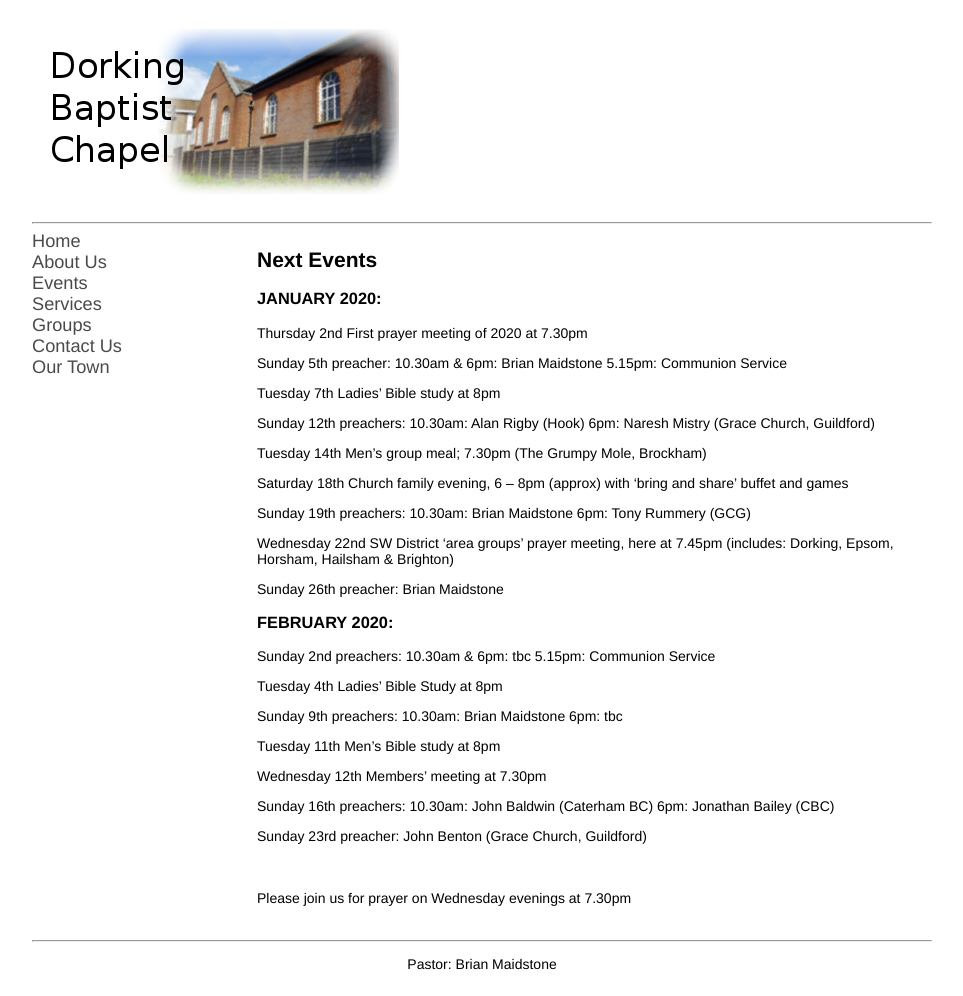
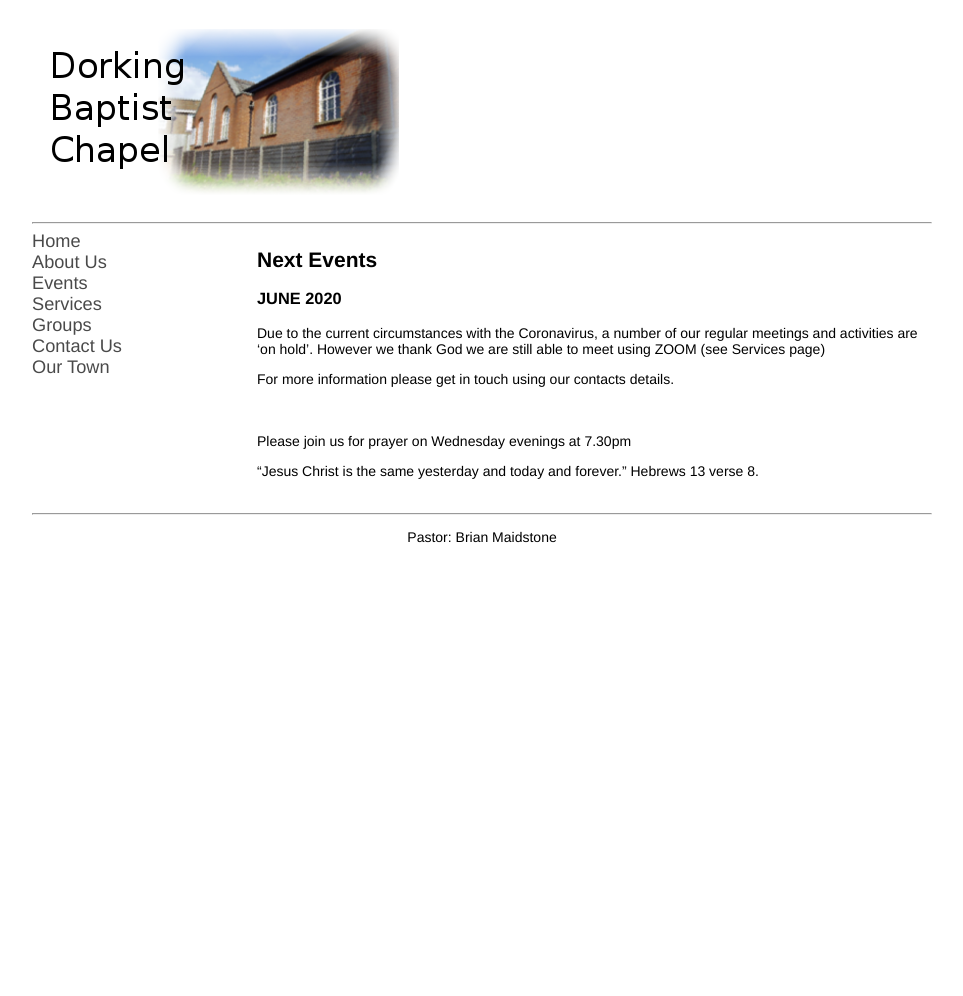
Before and after one commit to pandastreet/dorkingbaptistchapel.org.uk, a Jekyll site: the page built from events.md, in a window 1280 px wide. Shown: the whole page, without its empty margins (158-1121 px from the left). Built offline with Jekyll 4.4.1, drawn with Linux system fonts in a browser that asks for light colours; our own code applies the rules of GitHub Pages for plain Markdown files; after the commit the page ends 900 px from its top, so only the background shows below that.

Commit message:
Update events.md

```diff
--- a/events.md
+++ b/events.md
@@ -4,48 +4,15 @@ layout: default
 
 ## **Next Events**
 
-### **JANUARY 2020:**
-Thursday 2nd  First prayer meeting of 2020 at 7.30pm
+### **JUNE 2020**
 
-Sunday 5th  preacher: 10.30am & 6pm: Brian Maidstone
-            5.15pm: Communion Service
+Due to the current circumstances with the Coronavirus, a number of our regular meetings and activities are 'on hold'.
+However we thank God we are still able to meet using ZOOM (see Services page)
 
-Tuesday 7th  Ladies’ Bible study at 8pm
-
-Sunday 12th  preachers: 10.30am: Alan Rigby (Hook)
-             6pm: Naresh Mistry (Grace Church, Guildford)
-
-Tuesday 14th  Men’s group meal; 7.30pm (The Grumpy Mole, Brockham)
-
-Saturday 18th  Church family evening, 6 – 8pm (approx)
-with ‘bring and share’ buffet and games
-
-Sunday 19th  preachers: 10.30am: Brian Maidstone
-             6pm: Tony Rummery (GCG)
-
-Wednesday 22nd  SW District ‘area groups’ prayer meeting, here at 7.45pm
-(includes: Dorking, Epsom, Horsham, Hailsham & Brighton)
-
-Sunday 26th  preacher: Brian Maidstone
-
-### **FEBRUARY 2020:**
-Sunday 2nd   preachers: 10.30am & 6pm:  tbc
-             5.15pm: Communion Service
-
-Tuesday 4th  Ladies’ Bible Study at 8pm
-
-Sunday 9th  preachers: 10.30am: Brian Maidstone
-            6pm: tbc
-
-Tuesday 11th  Men’s Bible study at 8pm
-
-Wednesday 12th  Members’ meeting at 7.30pm
-
-Sunday 16th  preachers: 10.30am: John Baldwin (Caterham BC)
-             6pm: Jonathan Bailey (CBC)
-
-Sunday 23rd  preacher: John Benton (Grace Church, Guildford)
+For more information please get in touch using our contacts details.
 
 <br/>
 <br/>
 Please join us for prayer on Wednesday evenings at 7.30pm
+
+"Jesus Christ is the same yesterday and today and forever." Hebrews 13 verse 8.
```
